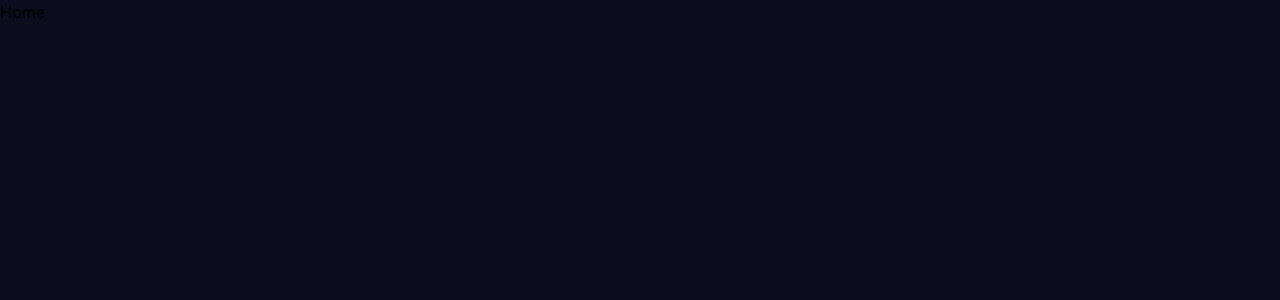
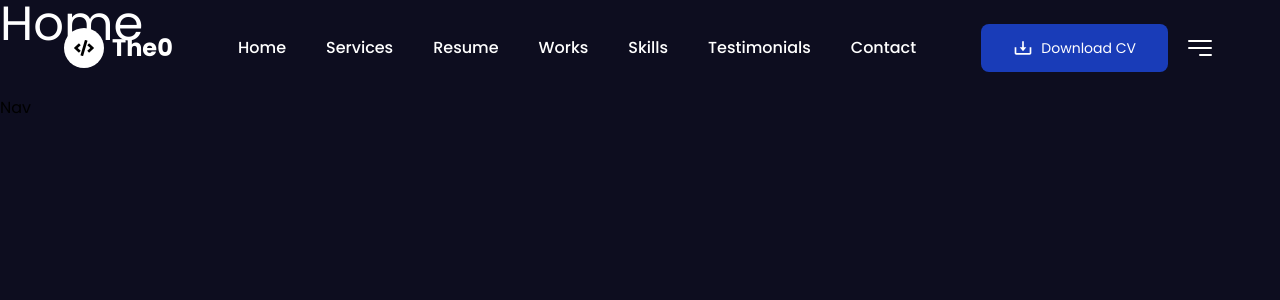
Before and after one commit to Robotron2/nextjs-portfolio, a Next.js app: page / in a window 1280 px wide. Shown: the top 300 px of the page. Built offline with nearby package versions, Linux system fonts and the light colour scheme.

Commit message:
Desktop navbar

```diff
--- a/app/components/Home/Home.tsx
+++ /dev/null
@@ -1,7 +0,0 @@
-import React from "react"
-
-const Home = () => {
-	return <div className="overflow-hidden">Home</div>
-}
-
-export default Home
--- a/app/layout.tsx
+++ b/app/layout.tsx
@@ -1,10 +1,13 @@
 import type { Metadata } from "next"
-import { Inter } from "next/font/google"
+import { Poppins } from "next/font/google"
 import "./globals.css"
+import ResponsiveNav from "@/components/Home/Navbar/ResponsiveNav"
 
-const font = Inter({
-	weight: ["100", "200", "300", "500", "600", "700", "800", "900"],
+const poppins = Poppins({
 	subsets: ["latin"],
+	weight: ["100", "200", "300", "400", "500", "600", "700", "800", "900"],
+	style: ["normal", "italic"],
+	variable: "--font-poppins",
 })
 
 export const metadata: Metadata = {
@@ -19,7 +22,10 @@
 }>) {
 	return (
 		<html lang="en">
-			<body className={`${font.className} antialiased bg-[#0d0d1f]`}>{children}</body>
+			<body className={`${poppins.className} antialiased bg-[#0d0d1f]`}>
+				<ResponsiveNav />
+				{children}
+			</body>
 		</html>
 	)
 }
--- a/app/page.tsx
+++ b/app/page.tsx
@@ -1,4 +1,4 @@
-import Home from "./components/Home/Home"
+import Home from "../components/Home/Home"
 
 const HomePage = () => {
 	return <Home />
--- /dev/null
+++ b/components/Home/Home.tsx
@@ -0,0 +1,7 @@
+import React from "react"
+
+const Home = () => {
+	return <div className="overflow-hidden text-5xl text-white">Home</div>
+}
+
+export default Home
--- /dev/null
+++ b/components/Home/Navbar/MobileNav.tsx
@@ -0,0 +1,7 @@
+import React from "react"
+
+const MobileNav = () => {
+	return <div></div>
+}
+
+export default MobileNav
--- /dev/null
+++ b/components/Home/Navbar/Nav.tsx
@@ -0,0 +1,63 @@
+"use client"
+
+import { NavLinks } from "@/constants/constants"
+import Link from "next/link"
+import { useEffect, useState } from "react"
+import { BiDownload } from "react-icons/bi"
+import { FaCode } from "react-icons/fa"
+import { HiBars3BottomRight } from "react-icons/hi2"
+
+const Nav = () => {
+	const [navBg, setNavBg] = useState(false)
+	useEffect(() => {
+		const handler = () => {
+			if (window.scrollY >= 90) setNavBg(true)
+			if (window.scrollY < 90) setNavBg(false)
+		}
+		window.addEventListener("scroll", handler)
+
+		return () => window.removeEventListener("scroll", handler)
+	}, [])
+	return (
+		<div
+			className={`transition-all ${
+				navBg ? "bg-[#0F142ED9] shadow-md" : "fixed"
+			} duration-200 h-[12vh] z-10000 fixed w-full`}>
+			<div className="flex items-center h-full justify-between w-[90%] mx-auto">
+				{/* Logo */}
+				<div className="flex items-center space-x-2">
+					<div className="w-10 h-10 bg-white rounded-full flex items-center justify-center flex-col">
+						<FaCode className="w-5 h-5 text-black" />
+					</div>
+					<h1 className="text-xl hidden sm:block md:text-2xl text-white font-bold">The0</h1>
+				</div>
+				{/* NavLinks */}
+				<div className="hidden lg:flex items-center space-x-10">
+					{NavLinks.map((link) => {
+						return (
+							<Link
+								key={link.id}
+								href={link.url}
+								className="text-base hover:text-cyan-300 text-white font-medium transition-all duration-200">
+								<p>{link.label}</p>
+							</Link>
+						)
+					})}
+				</div>
+				{/* Buttons */}
+				<div className="flex items-center space-x-4">
+					{/* CV button */}
+					<button className="px-8 py-3.5 text-sm cursor-pointer rounded-lg bg-blue-800 hover:bg-blue-900 transition-all duration-300 text-white flex items-center space-x-2">
+						<BiDownload className="w-5 h-5" />
+						<span>Download CV</span>
+					</button>
+					{/* Burger */}
+					<HiBars3BottomRight className="w-8 h-8 cursor-pointer text-white" />
+				</div>
+			</div>
+			Nav
+		</div>
+	)
+}
+
+export default Nav
--- /dev/null
+++ b/components/Home/Navbar/ResponsiveNav.tsx
@@ -0,0 +1,14 @@
+import React from "react"
+import Nav from "./Nav"
+import MobileNav from "./MobileNav"
+
+const ResponsiveNav = () => {
+	return (
+		<div>
+			<Nav />
+			<MobileNav />
+		</div>
+	)
+}
+
+export default ResponsiveNav
--- /dev/null
+++ b/constants/constants.ts
@@ -0,0 +1,9 @@
+export const NavLinks = [
+	{ id: 1, url: "#", label: "Home" },
+	{ id: 2, url: "#", label: "Services" },
+	{ id: 3, url: "#", label: "Resume" },
+	{ id: 4, url: "#", label: "Works" },
+	{ id: 5, url: "#", label: "Skills" },
+	{ id: 6, url: "#", label: "Testimonials" },
+	{ id: 7, url: "#", label: "Contact" },
+]
```
